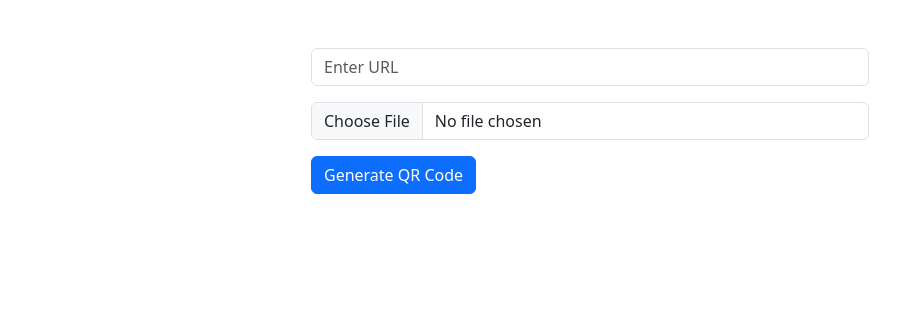
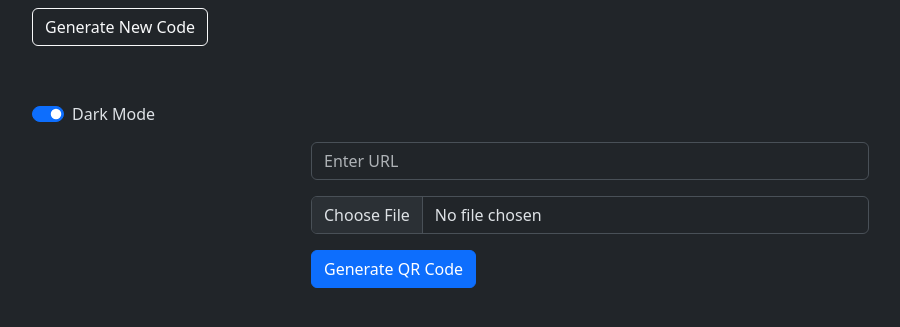
Before and after one commit to the-real-cphillips/qr_code, a Flask app: page / in a window 1280 px wide. Shown: the top 327 px of the page, without its empty margins (50-950 px from the left). Run offline with Flask 3, Linux system fonts and the light colour scheme.

Commit message:
chore: Updated Base/Results/Index CSS

```diff
--- /dev/null
+++ b/templates/base.html
@@ -0,0 +1,40 @@
+<!DOCTYPE html>
+<html data-bs-theme="dark">
+  <head>
+    <link
+      href="https://cdn.jsdelivr.net/npm/bootstrap@5.3.2/dist/css/bootstrap.min.css"
+      rel="stylesheet"
+    />
+    {% block head %}{% endblock %}
+  </head>
+  <body>
+    <nav class="navbar navbar-expand-lg navbar-dark bg-dark mb-4">
+      <div class="container">
+        <a class="btn btn-outline-light" href="/">Generate New Code</a>
+      </div>
+    </nav>
+    <div class="container mt-5">
+      <div class="form-check form-switch mb-3">
+        <input
+          class="form-check-input"
+          type="checkbox"
+          id="darkModeToggle"
+          checked
+        />
+        <label class="form-check-label" for="darkModeToggle">Dark Mode</label>
+      </div>
+      {% block content %}{% endblock %}
+    </div>
+
+    <script>
+      const toggle = document.getElementById("darkModeToggle");
+      toggle.addEventListener("change", () => {
+        document.documentElement.setAttribute(
+          "data-bs-theme",
+          toggle.checked ? "dark" : "light"
+        );
+      });
+    </script>
+    {% block scripts %}{% endblock %}
+  </body>
+</html>
--- a/templates/index.html
+++ b/templates/index.html
@@ -1,18 +1,5 @@
-<!DOCTYPE html>
-<html>
-  <head>
-    <link
-      href="https://cdn.jsdelivr.net/npm/bootstrap@5.3.2/dist/css/bootstrap.min.css"
-      rel="stylesheet"
-    />
-  </head>
-  <body>
-    <div class="container mt-5">
-      <form
-        method="post"
-        enctype="multipart/form-data"
-        class="col-md-6 mx-auto"
-      >
+{% extends "base.html" %} {% block content %}
+<form method="post" enctype="multipart/form-data" class="col-md-6 mx-auto">
   <div class="mb-3">
     <input
       type="text"
@@ -32,6 +19,4 @@
   </div>
   <button type="submit" class="btn btn-primary">Generate QR Code</button>
 </form>
-    </div>
-  </body>
-</html>
+{% endblock %}
```
Also changed, not shown: templates/results.html (+11 -26 lines). Lines whose indentation alone changed are shown as unchanged.
